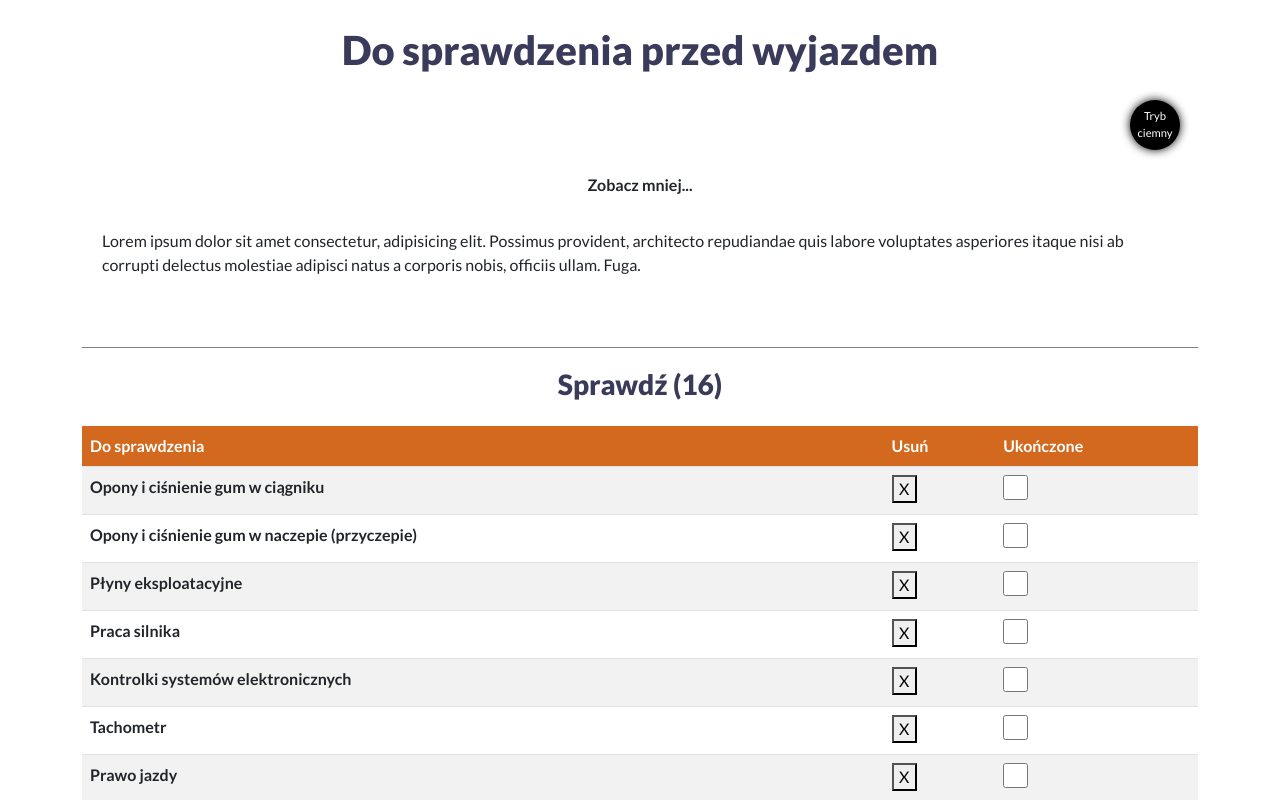
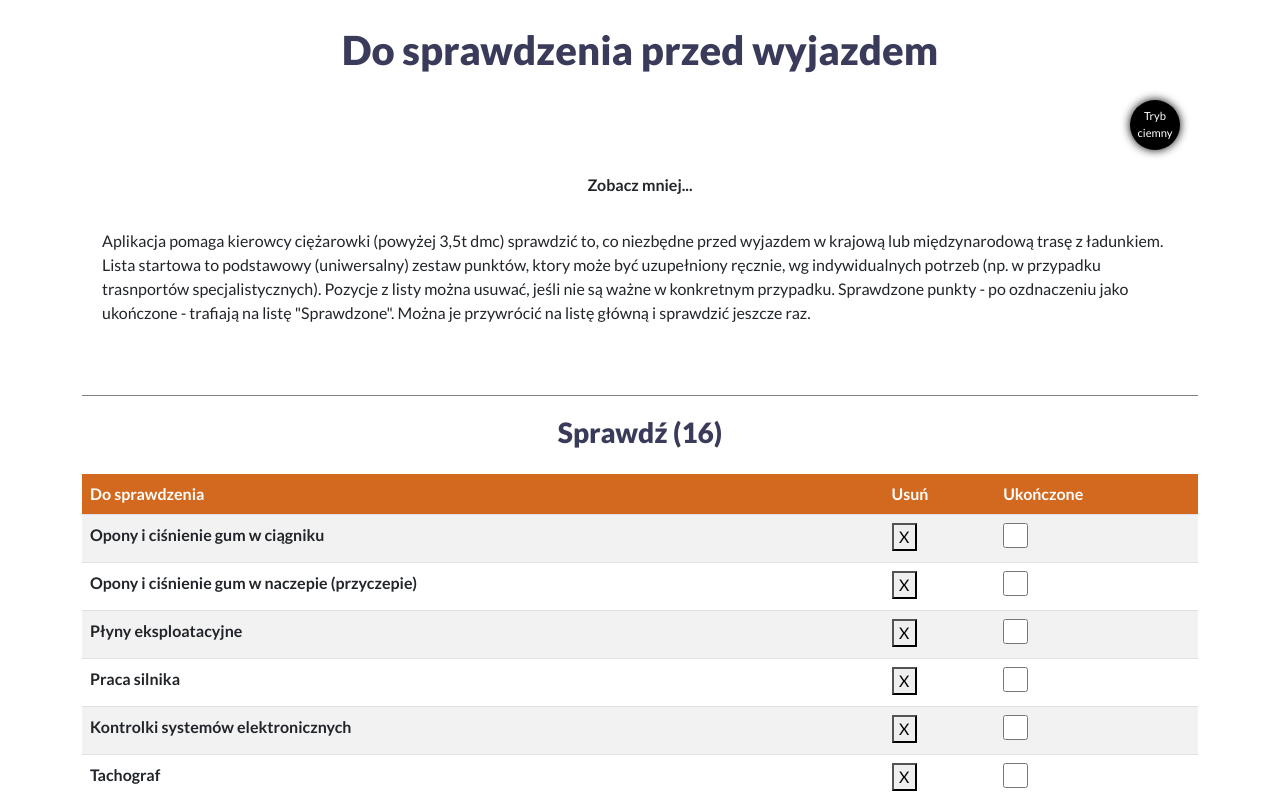
Before and after one commit to App-Content/Lorry-Drivers-Checklist, a React (Create React App) app: page / in a window 1280 px wide. Both pictures are taken after a click on the element "Zobacz więcej...". Shown: the top 800 px of the page. Built offline with nearby package versions, Linux system fonts and the light colour scheme.

Commit message:
Update text in the see more section

```diff
--- a/src/components/js/App.js
+++ b/src/components/js/App.js
@@ -37,7 +37,7 @@ class App extends Component {
       },
       {
         id: 6,
-        itemText: "Tachometr",
+        itemText: "Tachograf",
         done: false,
       },
       {
--- a/src/components/js/SeeMore.js
+++ b/src/components/js/SeeMore.js
@@ -20,10 +20,14 @@ const SeeMore = () => {
         {seeMoreLess[0]}
       </h4>
       <div className="seeMore__text">
-        Lorem ipsum dolor sit amet consectetur, adipisicing elit. Possimus
-        provident, architecto repudiandae quis labore voluptates asperiores
-        itaque nisi ab corrupti delectus molestiae adipisci natus a corporis
-        nobis, officiis ullam. Fuga.
+        Aplikacja pomaga kierowcy ciężarowki (powyżej 3,5t dmc) sprawdzić to, co
+        niezbędne przed wyjazdem w krajową lub międzynarodową trasę z ładunkiem.
+        Lista startowa to podstawowy (uniwersalny) zestaw punktów, ktory może
+        być uzupełniony ręcznie, wg indywidualnych potrzeb (np. w przypadku
+        trasnportów specjalistycznych). Pozycje z listy można usuwać, jeśli nie
+        są ważne w konkretnym przypadku. Sprawdzone punkty - po ozdnaczeniu jako
+        ukończone - trafiają na listę "Sprawdzone". Można je przywrócić na listę
+        główną i sprawdzić jeszcze raz.
       </div>
     </div>
   );
```
